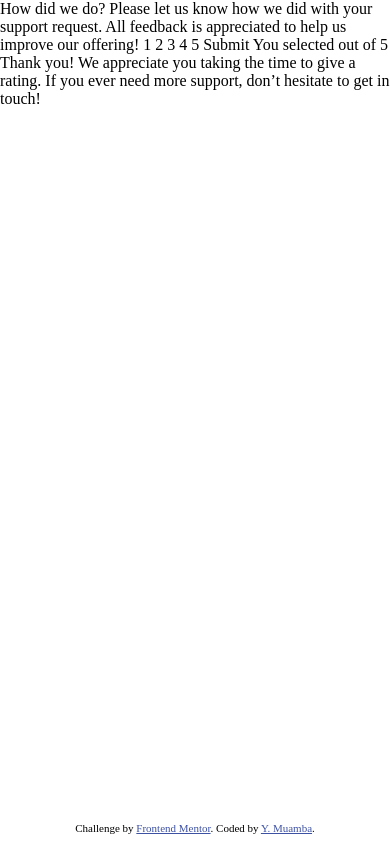
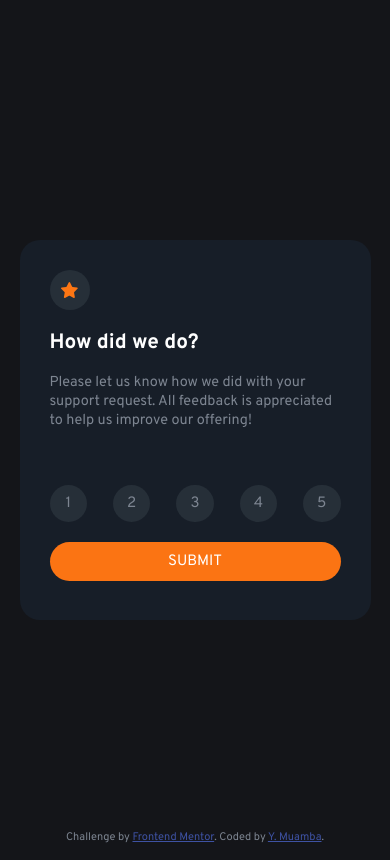
Before and after one commit to YelemyahM/interactive-rating-component, a plain HTML site: page index.html in a window 390 px wide. Drawn offline with Linux system fonts and the light colour scheme.

Commit message:
feat : solution complete

```diff
--- a/index.html
+++ b/index.html
@@ -5,31 +5,41 @@
     <meta charset="UTF-8">
     <meta name="viewport" content="width=device-width, initial-scale=1.0">
     <link rel="icon" type="image/png" sizes="32x32" href="./images/favicon-32x32.png">
+    <link rel="preconnect" href="https://fonts.googleapis.com">
+    <link rel="preconnect" href="https://fonts.gstatic.com" crossorigin="crossorigin">
+    <link href="https://fonts.googleapis.com/css2?family=Overpass:wght@400;700&display=swap" rel="stylesheet">
     <link rel="stylesheet" href="style.css">
     <title>Frontend Mentor | Interactive rating component</title>
   </head>
 
   <body>
-
-    <!-- Rating state start -->
-
-    How did we do? Please let us know how we did with your support request. All feedback is appreciated to help us improve our offering! 1 2 3 4 5 Submit
-
-    <!-- Rating state end -->
-
-    <!-- Thank you state start -->
-
-    You selected
-    <!-- Add rating here -->
-    out of 5 Thank you! We appreciate you taking the time to give a rating. If you ever need more support, don’t hesitate to get in touch!
-
-    <!-- Thank you state end -->
-
+    <section class="rating">
+      <div class="star">
+        <img src="images/icon-star.svg" alt="Icon : orange star">
+      </div>
+      <h1>How did we do?</h1>
+      <p>Please let us know how we did with your support request. All feedback is appreciated to help us improve our offering!</p>
+      <div class="numbers">
+        <div id="one" data-value="1">1</div>
+        <div id="two" data-value="2">2</div>
+        <div id="three" data-value="3">3</div>
+        <div id="four" data-value="4">4</div>
+        <div id="five" data-value="5">5</div>
+      </div>
+      <div id="submit">Submit</div>
+    </section>
+    <section style="display: none" class="thanks">
+      <img src="images/illustration-thank-you.svg" alt="Icon : rating transmitted">
+      <span class="result"></span>
+      <span class="title">Thank you!</span>
+      <p>We appreciate you taking the time to give a rating. If you ever need more support, don’t hesitate to get in touch!</p>
+    </section>
     <div class="attribution">
       Challenge by
       <a href="https://www.frontendmentor.io?ref=challenge" target="_blank">Frontend Mentor</a>. Coded by
-      <a href="https://www.frontendmentor.io/profile/YelemyahM">Y. Muamba</a>.
+      <a href="https://www.frontendmentor.io/profile/YelemyahM" target="_blank">Y. Muamba</a>.
     </div>
+    <script src="script.js"></script>
   </body>
 
 </html>
--- /dev/null
+++ b/script.js
@@ -0,0 +1,37 @@
+let numbers = ["one", "two", "three", "four", "five"]
+let sectionRating = document.querySelector(".rating")
+let sectionThanks = document.querySelector(".thanks")
+let submit = document.getElementById("submit")
+let result = document.querySelector(".result")
+let selectedElement = null
+let dataValue = null
+
+
+for (const num of numbers) {
+  let numElement = document.getElementById(`${num}`)
+
+  numElement.addEventListener("click", () => {
+    if (selectedElement !== null) {
+      selectedElement.style.background = "#262F38";
+      selectedElement.style.color = "#7D8591";
+    }
+    if (selectedElement !== numElement) {
+      numElement.style.background = "#7C8898";
+      numElement.style.color = "#fff";
+      selectedElement = numElement;
+      dataValue = numElement.getAttribute("data-value")
+    } else {
+      selectedElement = null
+      dataValue = null
+    }
+  })
+}
+
+submit.addEventListener("click", () => {
+  if (dataValue !== null) {
+    sectionRating.style.display = "none"
+    sectionThanks.style.display = "flex"
+    result.append(`You selected ${dataValue} out of 5`)
+    //console.log(dataValue);
+  }
+})
--- a/style.css
+++ b/style.css
@@ -1,18 +1,151 @@
 * {
   box-sizing: border-box;
-  margin: 0;
-  padding: 0;
+}
+
+body {
+  font-size: 15px;
+  font-weight: 400;
+  font-family: "Overpass", sans-serif;
+  background: #141519;
+  color: #7d8591;
+  display: flex;
+  justify-content: center;
+  align-items: center;
+  min-height: 100vh;
+}
+
+h1 {
+  color: #fff;
+  font-weight: 700;
+}
+
+section {
+  background: #171e28;
+  padding: 30px;
+  width: 380px;
+  height: 380px;
+  border-radius: 20px;
+  position: relative;
+}
+
+.star {
+  width: 40px;
+  height: 40px;
+  border-radius: 100%;
+  margin-bottom: 20px;
+  background: #262f38;
+  display: flex;
+  justify-content: center;
+  align-items: center;
+}
+
+.numbers {
+  display: flex;
+  justify-content: space-between;
+  margin: 10px 0;
+}
+
+.numbers div {
+  display: block;
+  background: #262f38;
+  position: relative;
+  bottom: -40px;
+  width: 40px;
+  height: 40px;
+  border-radius: 100%;
+  display: flex;
+  justify-content: center;
+  align-items: center;
+  cursor: pointer;
+  transition: all 0.3s;
+}
+
+.numbers div:active,
+.numbers div:hover {
+  background: #fb7413 !important;
+  color: #fff !important;
+}
+
+#submit {
+  background: #fb7413;
+  color: #fff;
+  width: 100%;
+  border-radius: 20px;
+  text-align: center;
+  padding: 10px 0;
+  cursor: pointer;
+  text-transform: uppercase;
+  position: relative;
+  bottom: -50px;
+  transition: all 0.3s;
+}
+
+#submit:hover {
+  color: #fb7413;
+  background: #fff;
+}
+
+.thanks {
+  display: flex;
+  justify-content: space-between;
+  flex-direction: column;
+  text-align: center;
+}
+
+.thanks img {
+  width: 200px;
+  align-self: center;
+}
+
+.result {
+  background: #233133;
+  color: #fb7413;
+  display: block;
+  width: fit-content;
+  border-radius: 20px;
+  margin: 20px auto 0 auto;
+  padding: 7px 20px 5px 20px;
+}
+
+.title {
+  font-weight: 700;
+  color: #fff;
+  font-size: 2rem;
+  margin-top: 20px;
 }
 
 .attribution {
   width: 100%;
   font-size: 11px;
   text-align: center;
-  position: fixed;
-  bottom: 10px;
+  position: absolute;
+  bottom: 0;
   margin: 0 auto;
 }
 
 .attribution a {
   color: hsl(228, 45%, 44%);
 }
+
+@media screen and (max-width: 600px) {
+  h1 {
+    font-size: 1.3rem;
+  }
+
+  p {
+    font-size: .9rem;
+  }
+  section {
+    width: 90vw;
+    margin: 0 auto;
+  }
+
+  .rating {
+    position: relative;
+  }
+
+  .numbers div {
+    width: 2.5em;
+    height: 2.5em;
+  }
+}
```
Also changed, not shown: images/icon-star.svg (added), images/illustration-thank-you.svg (added).
